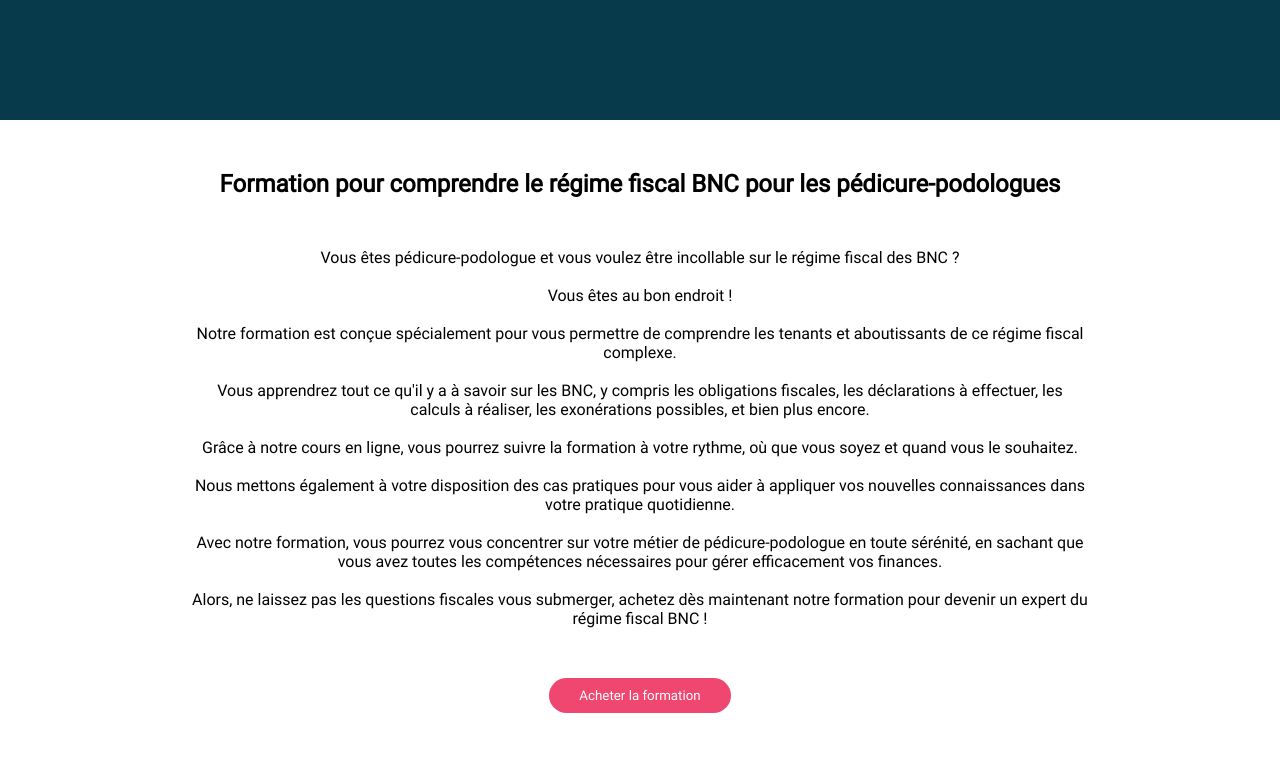
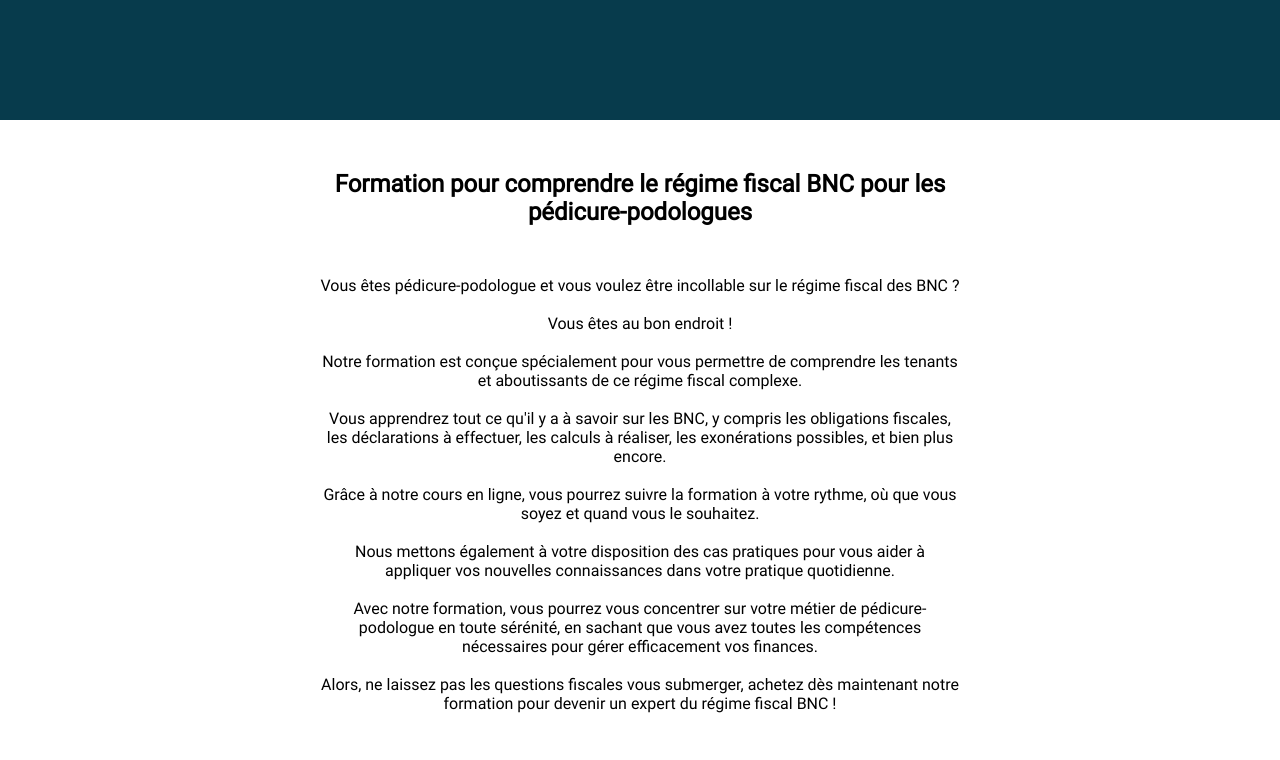
Before and after one commit to bncpodo/bncpodo.github.io, a plain HTML site: page index.html in a window 1280 px wide. Shown: the part 480-1240 px from the top of the page. Drawn offline with nearby package versions, Linux system fonts and the light colour scheme.

Commit message:
Update style.css

```diff
--- a/style.css
+++ b/style.css
@@ -80,8 +80,8 @@ button {
 main {
     text-align: center;
     padding-top: 50px;
-    padding-left:15vw ;
-    padding-right: 15vw;
+    padding-left:25vw ;
+    padding-right: 25vw;
 }
 #h2apropos{
     padding-bottom: 50px;
```
